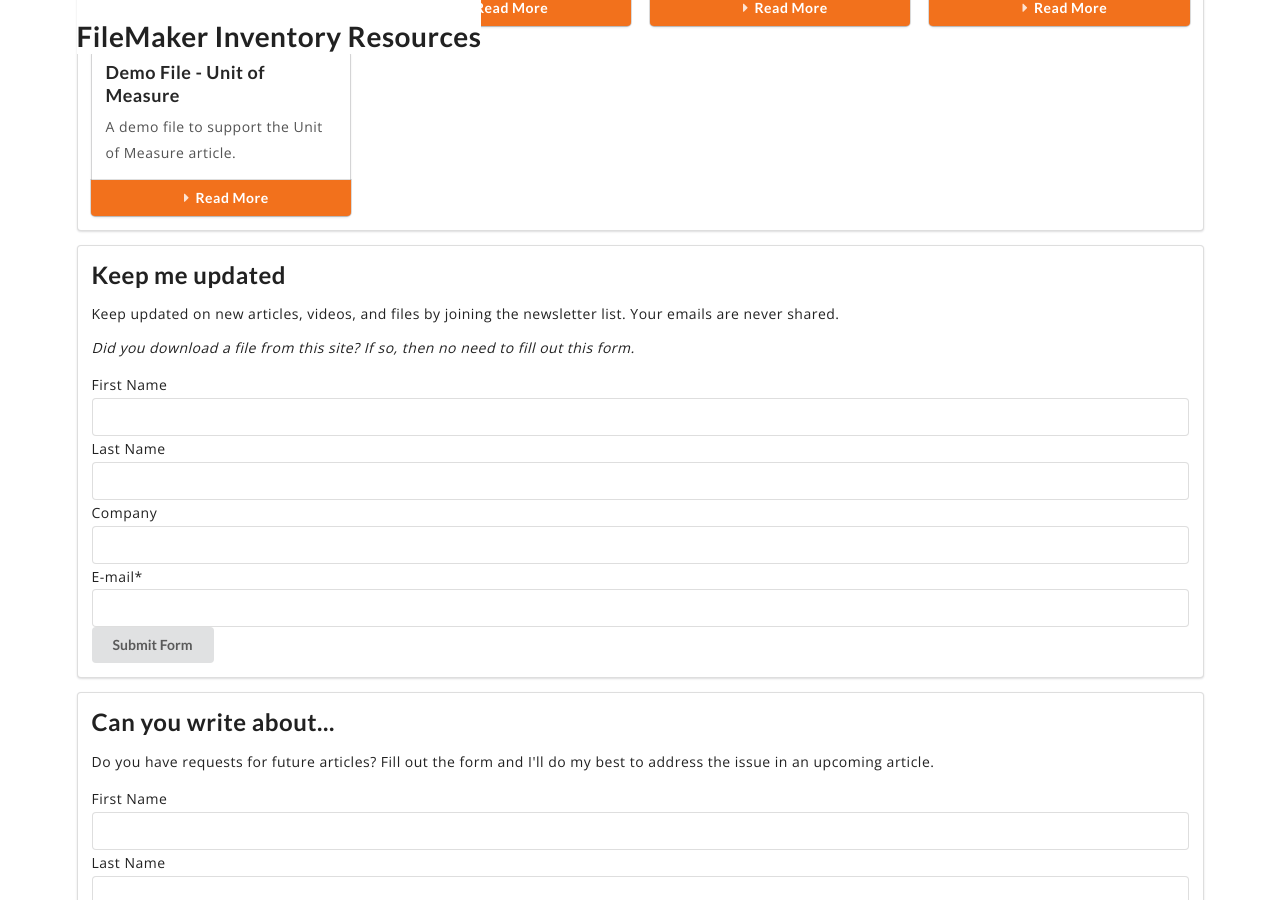
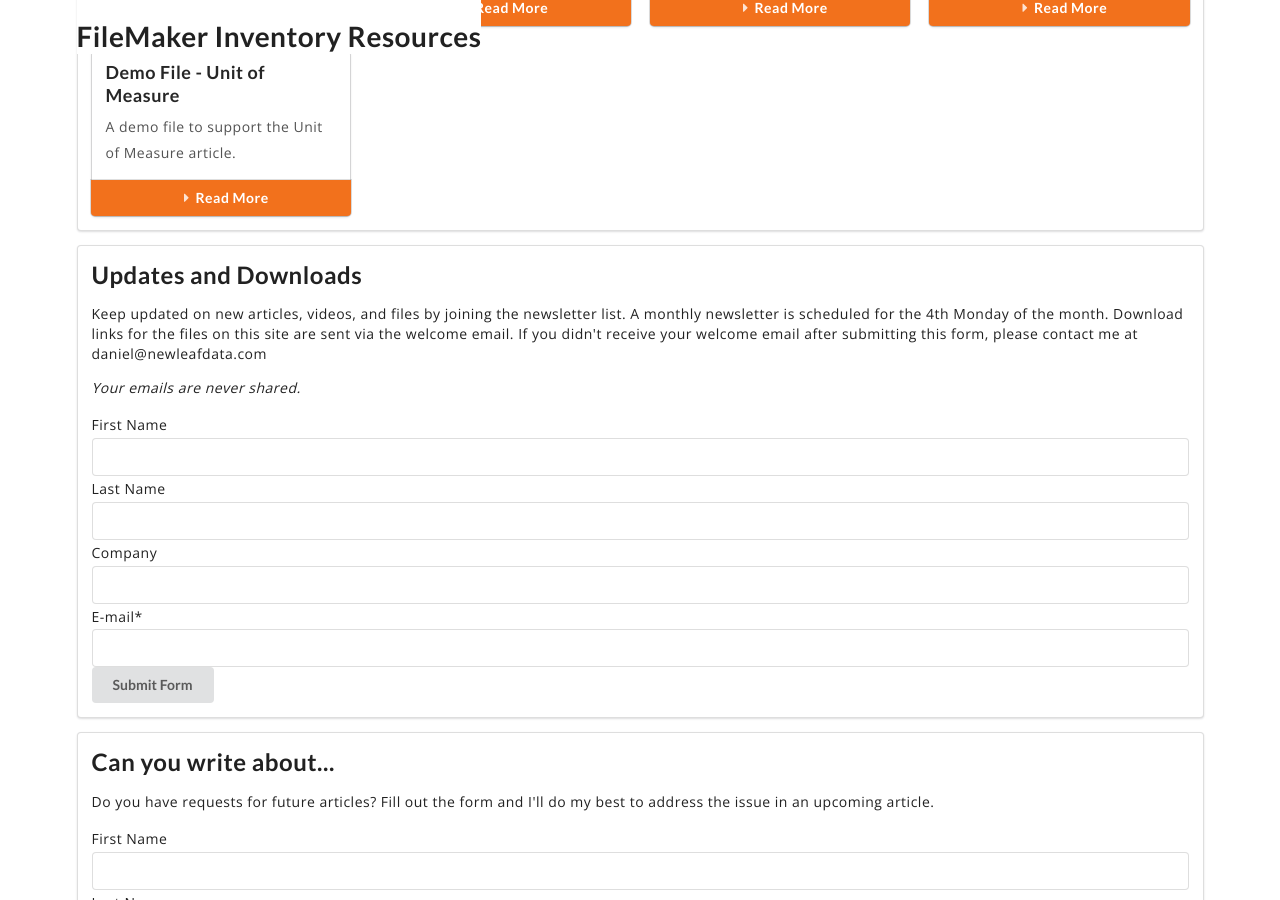
Before and after one commit to danielshanahan/FileMakerInventoryResources, a Jekyll site: the page built from index.md, in a window 1280 px wide and 900 px high, scrolled down 1667 px. Built offline with Jekyll 4.4.1, drawn with Linux system fonts in a browser that asks for light colours; nearby versions of some CDN libraries.

Commit message:
Update home.html

```diff
--- a/_layouts/home.html
+++ b/_layouts/home.html
@@ -53,9 +53,9 @@
 
 <!-- Add to email list -->
 <div class="ui segment">
-	<h2>Keep me updated</h2>
-	<p>Keep updated on new articles, videos, and files by joining the newsletter list.  Your emails are never shared.</p>
-	<p><em>Did you download a file from this site?  If so, then no need to fill out this form.</em></p>
+	<h2>Updates and Downloads</h2>
+	<p>Keep updated on new articles, videos, and files by joining the newsletter list. A monthly newsletter is scheduled for the 4th Monday of the month.  Download links for the files on this site are sent via the welcome email.  If you didn't receive your welcome email after submitting this form, please contact me at daniel@newleafdata.com</p>
+	<p><em>Your emails are never shared.</em></p>
 
     {% include article_form.html id="70084317707" %}
 </div>
```
